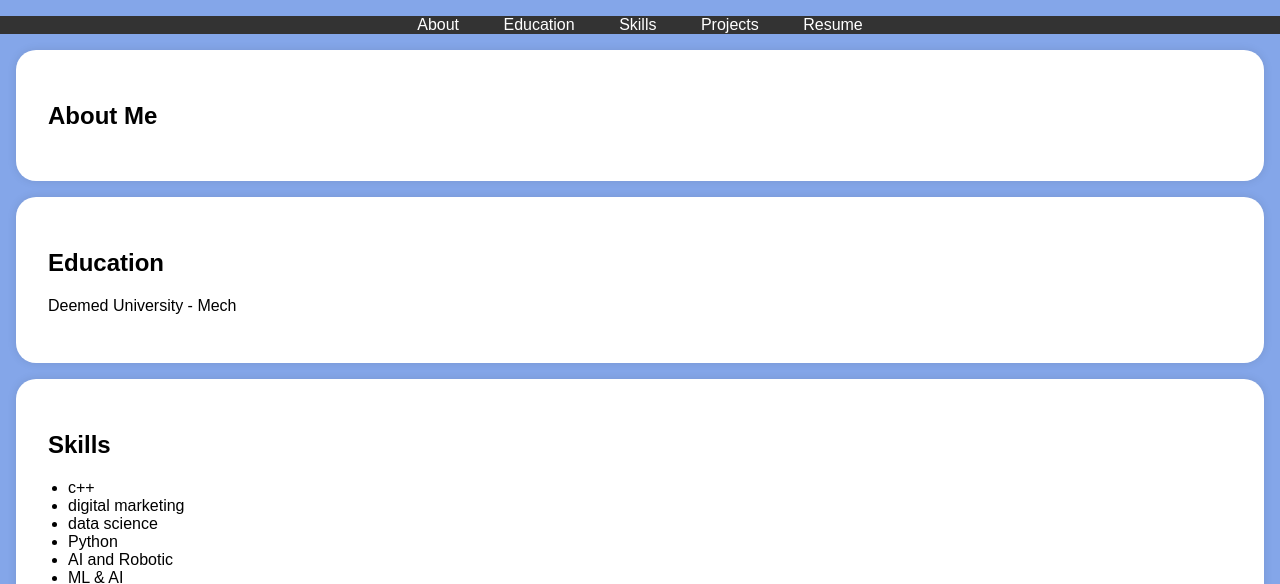
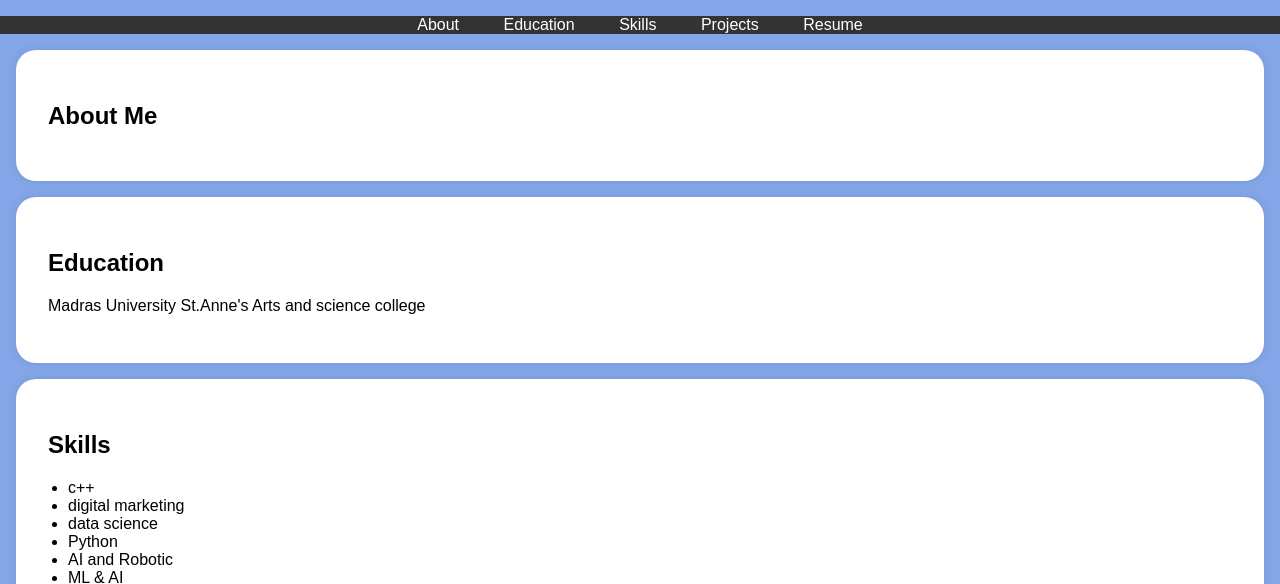
Before and after one commit to keerthana5878/Digital-Portfolio-, a plain HTML site: page index.html in a window 1280 px wide. Shown: the part 197-781 px from the top of the page. Drawn offline with Linux system fonts and the light colour scheme.

Commit message:
Update index.html

```diff
--- a/index.html
+++ b/index.html
@@ -130,7 +130,7 @@ Elderly care and caring for the disabledp>
     <section id="education">
         <div class="section-content">
             <h2>Education</h2>
-            <p>Deemed University  - Mech</p>
+            <p>Madras University St.Anne's Arts and science college </p>
 
 
         </div>
```
